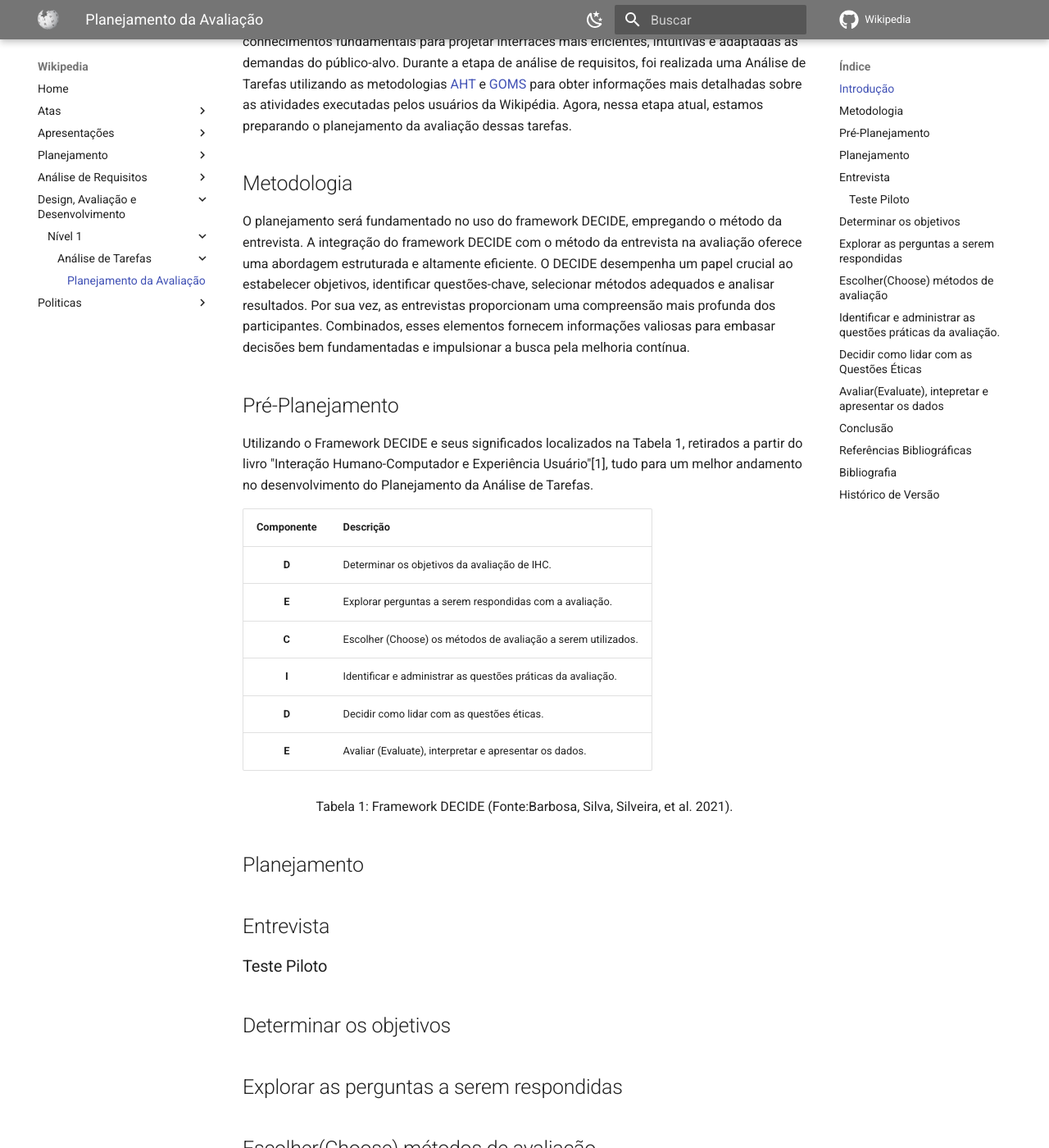
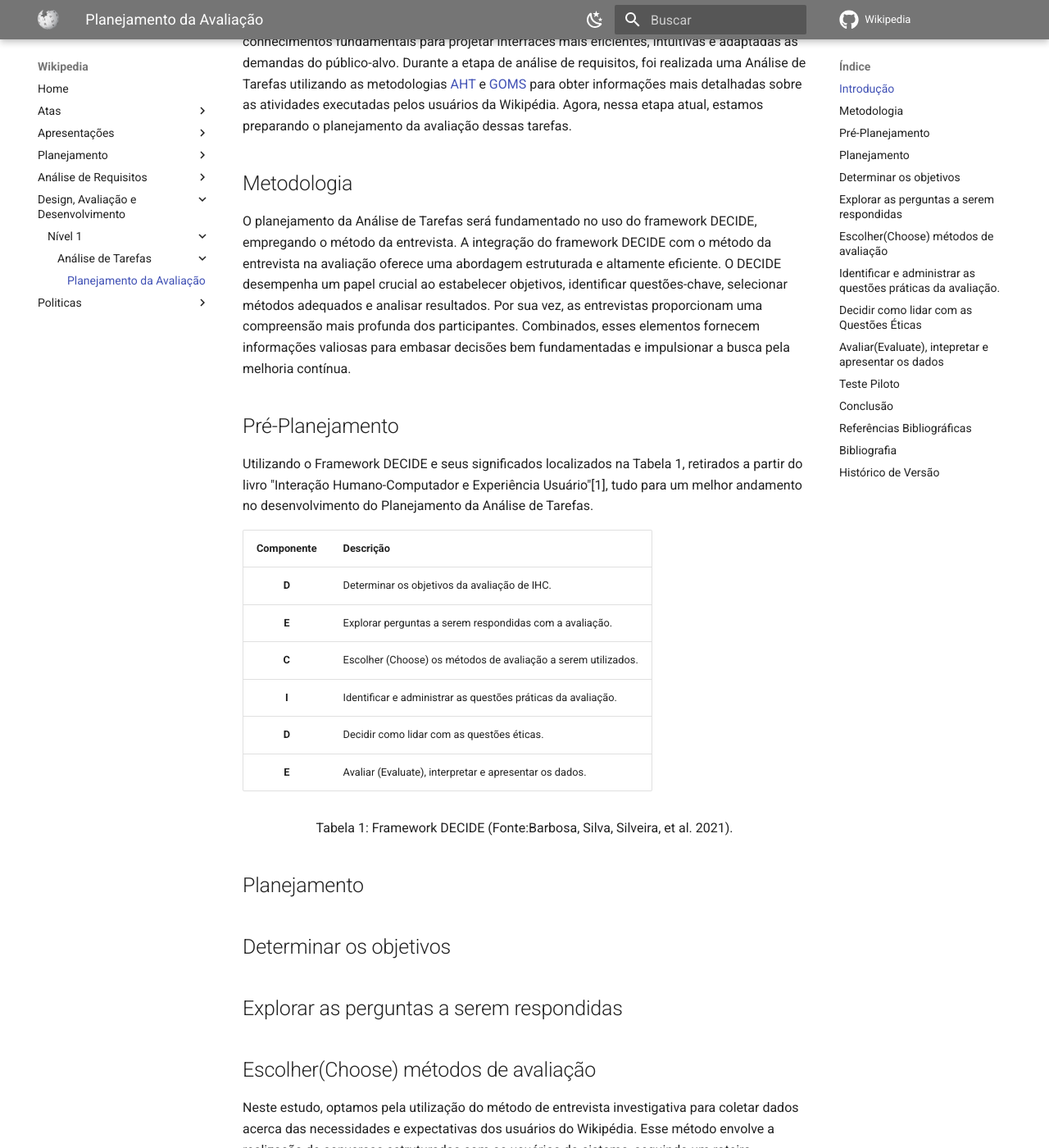
Before and after one commit to Interacao-Humano-Computador/2023.1-Wikipedia, an MkDocs documentation site: the page built from docs/design-avaliacao-desenvolvimento/nivel1/analiseDeTarefas/planejamentoDaAvaliacaoTarefas.md, in a window 1280 px wide and 1400 px high, scrolled down 269 px. Shown: the whole window at 82% size. Built offline with MkDocs 1.6.1 and Material for MkDocs 9.7.7, drawn with Linux system fonts in a browser that asks for light colours; comment, search, counter and statistics services are not loaded; some of the changed text lies outside the part shown.

Commit message:
Adicionando Conclusão e Teste Piloto Planejamento
Co-authored-by: SamuelGSouza <samuelgomes318@gmail.com>

```diff
--- a/docs/design-avaliacao-desenvolvimento/nivel1/analiseDeTarefas/planejamentoDaAvaliacaoTarefas.md
+++ b/docs/design-avaliacao-desenvolvimento/nivel1/analiseDeTarefas/planejamentoDaAvaliacaoTarefas.md
@@ -6,7 +6,7 @@
 
 ## Metodologia
 
-O planejamento será fundamentado no uso do framework DECIDE, empregando o método da entrevista. A integração do framework DECIDE com o método da entrevista na avaliação oferece uma abordagem estruturada e altamente eficiente. O DECIDE desempenha um papel crucial ao estabelecer objetivos, identificar questões-chave, selecionar métodos adequados e analisar resultados. Por sua vez, as entrevistas proporcionam uma compreensão mais profunda dos participantes. Combinados, esses elementos fornecem informações valiosas para embasar decisões bem fundamentadas e impulsionar a busca pela melhoria contínua.
+O planejamento da Análise de Tarefas será fundamentado no uso do framework DECIDE, empregando o método da entrevista. A integração do framework DECIDE com o método da entrevista na avaliação oferece uma abordagem estruturada e altamente eficiente. O DECIDE desempenha um papel crucial ao estabelecer objetivos, identificar questões-chave, selecionar métodos adequados e analisar resultados. Por sua vez, as entrevistas proporcionam uma compreensão mais profunda dos participantes. Combinados, esses elementos fornecem informações valiosas para embasar decisões bem fundamentadas e impulsionar a busca pela melhoria contínua.
 
 ## Pré-Planejamento
 
@@ -27,17 +27,13 @@
 
 ## Planejamento
 
-## Entrevista
-
-### Teste Piloto
-
 ## Determinar os objetivos
 
 ## Explorar as perguntas a serem respondidas
 
 ## Escolher(Choose) métodos de avaliação
 
-Neste estudo, optamos pela utilização do método de entrevista investigativa para coletar dados acerca das necessidades e expectativas dos usuários do Wikipédia. Esse método envolve a realização de conversas estruturadas com os usuários do sistema, seguindo um roteiro previamente planejado, com o intuito de analisar as respostas obtidas. O objetivo primordial dessa abordagem é identificar os problemas, preferências e motivações dos usuários em relação ao sistema.
+Neste estudo, optamos pela utilização do método de entrevista investigativa para coletar dados acerca das necessidades e expectativas dos usuários do Wikipédia. Esse método envolve a realização de conversas estruturadas com os usuários do sistema, seguindo um roteiro previamente planejado, com o intuito de analisar as respostas obtidas. O objetivo primordial dessa abordagem é identificar os problemas, preferências e motivações dos usuários em relação ao sistema. Tal entrevista seguirá uma estrutura de entrevista guiada, para reduzir o tempo o qual ela consumirá.
 
 ## Identificar e administrar as questões práticas da avaliação.
 
@@ -56,7 +52,13 @@
 
 Com os dados obtidos, irá se verificar o grau de confiabilidade dos dados obtidos, observando a situação na qual os mesmos foram coletados, verificar se o que foi obtido não teve distorção tanto interna quanto externa, verificar se há possibilidade de replicar os dados no contexto esperado,sendo este, para entretenimento, estudo ou por estar entendiado. Tudo antes de um conclusão imediata e gerar uma documentação com os resultados obtidos.
 
+## Teste Piloto
+
+O teste piloto, um fase muito importante para que as entrevistas ocorram em boa forma, é precisa ser feita antes de cada entrevista para garantir que as ferramentas utilizadas estarão em perfeitas condições e verificar em caso de imprevistos a possibilidade de contornar o problema.
+
 ## Conclusão
+
+Com essa página, espera-se que a documentação ocorra de forma simples e fidedigna ao esperado pelo planejamento, para se obter dados coesos e concisos para um bom andamento de projeto.
 
 ## Referências Bibliográficas
 
```
